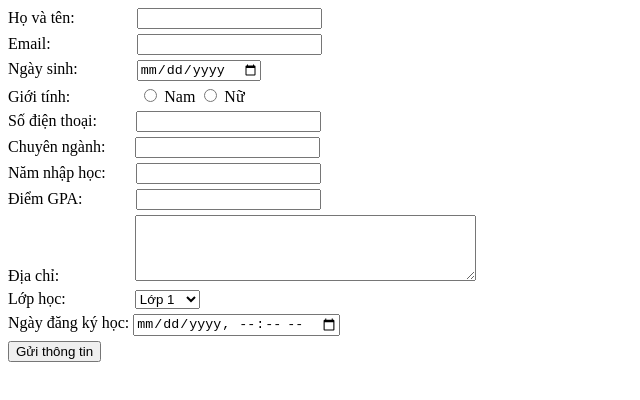
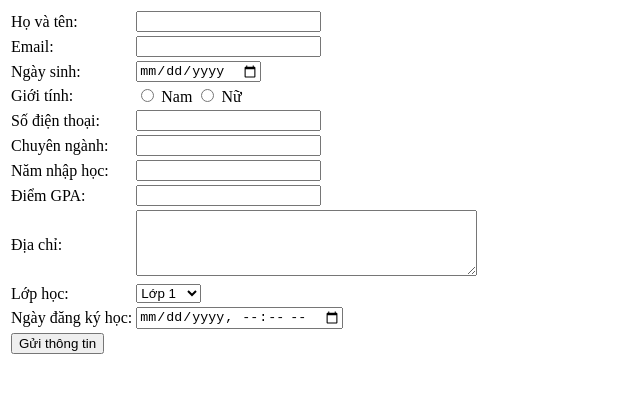
Before and after one commit to tranduc2601/WEB_Frontend, a plain HTML site: page Session3/BT7/index.html in a window 1280 px wide. Shown: the whole page, without its empty margins (0-640 px from the left). Drawn offline with Linux system fonts and the light colour scheme.

Commit message:
Update index.html

```diff
--- a/Session3/BT7/index.html
+++ b/Session3/BT7/index.html
@@ -8,73 +8,59 @@
     <title>Form Căn Chỉnh</title>
     <style>
         .form-group {
-            align-items: center;
             margin-bottom: 5px;
         }
-        .form-group input,
-        .form-group select,
-        .form-group textarea {
-            flex: 1; /* Input sẽ tự động mở rộng */
-        }
-        .gender-group {
-            align-items: center;
-        }
-    </style >
+    </style>
 </head>
 <body>
-    <!-- +1 thủ công trĩ -->
+
     <form>
-        <div class="form-group">
-            <label for="name">Họ và tên:</label>
-            <input style="margin-left: 58px;"  type="text" id="name">
-        </div>
-
-        <div class="form-group">
-            <label for="email">Email:</label>
-            <input style="margin-left: 82px;" type="email" id="email">
-        </div>
-
-        <div class="form-group">
-            <label for="dob">Ngày sinh:</label>
-            <input style="margin-left: 55px;" type="date" id="dob">
-        </div>
-
-        <div class="form-group">
-            <label>Giới tính:</label>
-            <input style="margin-left: 70px;" type="radio" id="male" name="gender" value="Nam">
+        <table>
+            <tr>
+                <td><label for="name">Họ và tên:</label></td>
+                <td><input type="text" id="name"></td>
+            </tr>
+            <tr>
+                <td><label for="email">Email:</label></td>
+                <td><input type="email" id="email"></td>
+            </tr>
+            <tr>
+                <td><label for="dob">Ngày sinh:</label></td>
+                <td><input type="date" id="dob"></td>
+            </tr>
+            <tr>
+                <td><label>Giới tính:</label></td>
+                <td>
+                    <input type="radio" id="male" name="gender" value="Nam">
                     <label for="male">Nam</label>
                     <input type="radio" id="female" name="gender" value="Nữ">
                     <label for="female">Nữ</label>
-        </div>
-
-        <div class="form-group">
-            <label for="phone">Số điện thoại:</label>
-            <input style="margin-left: 35px;" type="tel" id="phone">
-        </div>
-
-        <div class="form-group">
-            <label for="major">Chuyên ngành:</label>
-            <input style="margin-left: 26px;" type="text" id="major">
-        </div>
-
-        <div class="form-group">
-            <label for="year">Năm nhập học:</label>
-            <input style="margin-left: 26px;" type="number" id="year">
-        </div>
-
-        <div class="form-group">
-            <label for="gpa">Điểm GPA:</label>
-            <input style="margin-left: 49px;" type="number" step="0.01" id="gpa">
-        </div>
-
-        <div class="form-group">
-            <label for="address">Địa chỉ:</label>
-            <textarea style="margin-left: 72px;" id="address" rows="4" cols="40"></textarea>
-        </div>
-
-        <div class="form-group">
-            <label for="class">Lớp học:</label>
-            <select style="margin-left: 65px;" id="class">
+                </td>
+            </tr>
+            <tr>
+                <td><label for="phone">Số điện thoại:</label></td>
+                <td><input type="tel" id="phone"></td>
+            </tr>
+            <tr>
+                <td><label for="major">Chuyên ngành:</label></td>
+                <td><input type="text" id="major"></td>
+            </tr>
+            <tr>
+                <td><label for="year">Năm nhập học:</label></td>
+                <td><input type="number" id="year"></td>
+            </tr>
+            <tr>
+                <td><label for="gpa">Điểm GPA:</label></td>
+                <td><input type="number" step="0.01" id="gpa"></td>
+            </tr>
+            <tr>
+                <td><label for="address">Địa chỉ:</label></td>
+                <td><textarea id="address" rows="4" cols="40"></textarea></td>
+            </tr>
+            <tr>
+                <td><label for="class">Lớp học:</label></td>
+                <td>
+                    <select id="class">
                         <option value="lop1">Lớp 1</option>
                         <option value="lop2">Lớp 2</option>
                         <option value="lop3">Lớp 3</option>
@@ -88,14 +74,18 @@
                         <option value="lop11">Lớp 11</option>
                         <option value="lop12">Lớp 12</option>
                     </select>
-        </div>
-
-        <div class="form-group">
-            <label for="reg-date">Ngày đăng ký học:</label>
-            <input  type="datetime-local" id="reg-date">
-        </div>
-
+                </td>
+            </tr>
+            <tr>
+                <td><label for="reg-date">Ngày đăng ký học:</label></td>
+                <td><input type="datetime-local" id="reg-date"></td>
+            </tr>
+            <tr>
+                <td colspan="2">
                     <button type="submit">Gửi thông tin</button>
+                </td>
+            </tr>
+        </table>
     </form>
 </body>
 </html>
```
Lines whose indentation alone changed are shown as unchanged.
